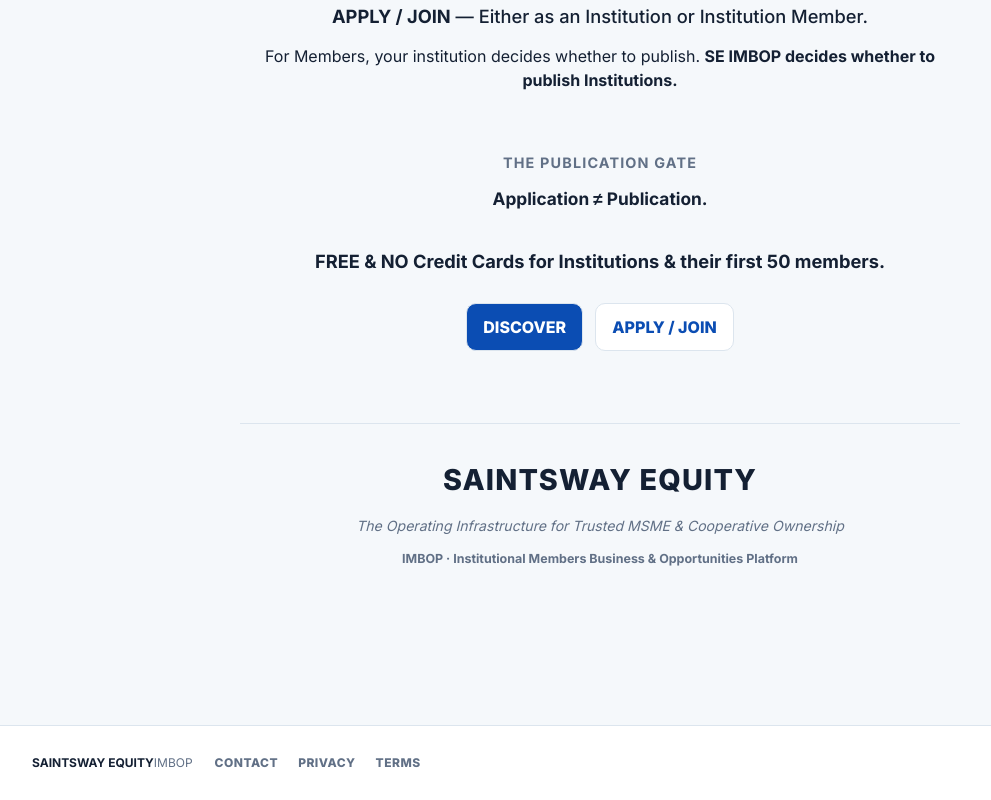
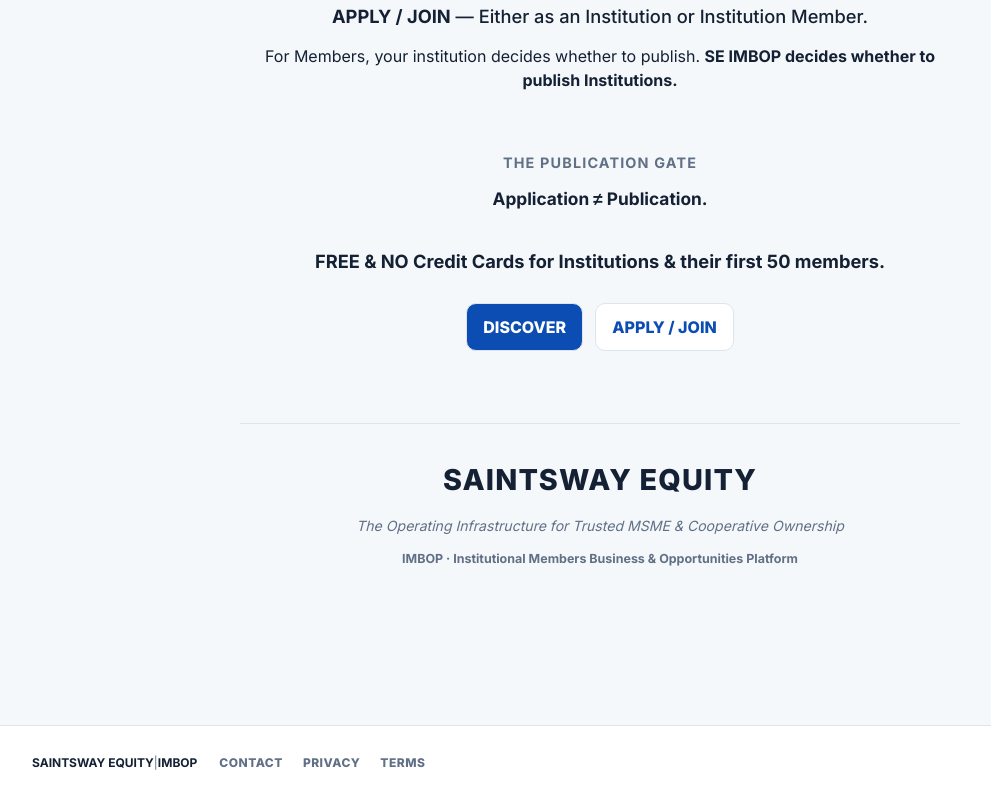
Before and after one commit to Actifyappps/IMBOP, a Next.js app in the folder src/: page / in a window 1280 px wide. Shown: the part 852-1652 px from the top of the page, without its empty margins (40-1031 px from the left). Built offline with nearby package versions, Linux system fonts and the light colour scheme.

Commit message:
style: separate footer brands with a clear divider

```diff
--- a/src/app/components/Footer.js
+++ b/src/app/components/Footer.js
@@ -5,7 +5,8 @@ export default function Footer(){
     <div className="footer-inner">
       <div className="footer-brand">
         <strong>SAINTSWAY EQUITY</strong>
-        <span>IMBOP</span>
+        <span aria-hidden="true">|</span>
+        <strong>IMBOP</strong>
       </div>
       <nav className="footer-links" aria-label="Footer">
         <Link href="/contact">CONTACT</Link>
```
